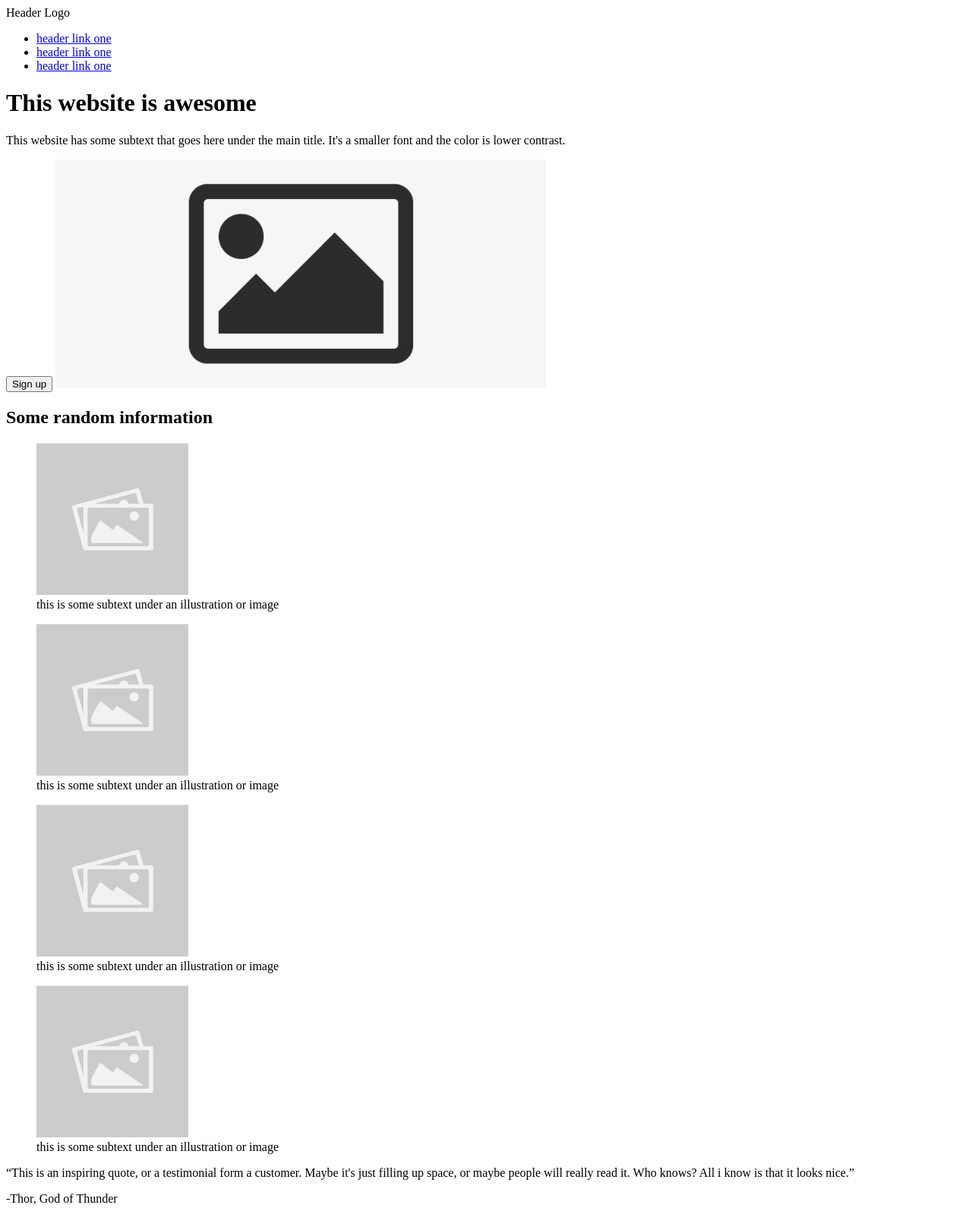
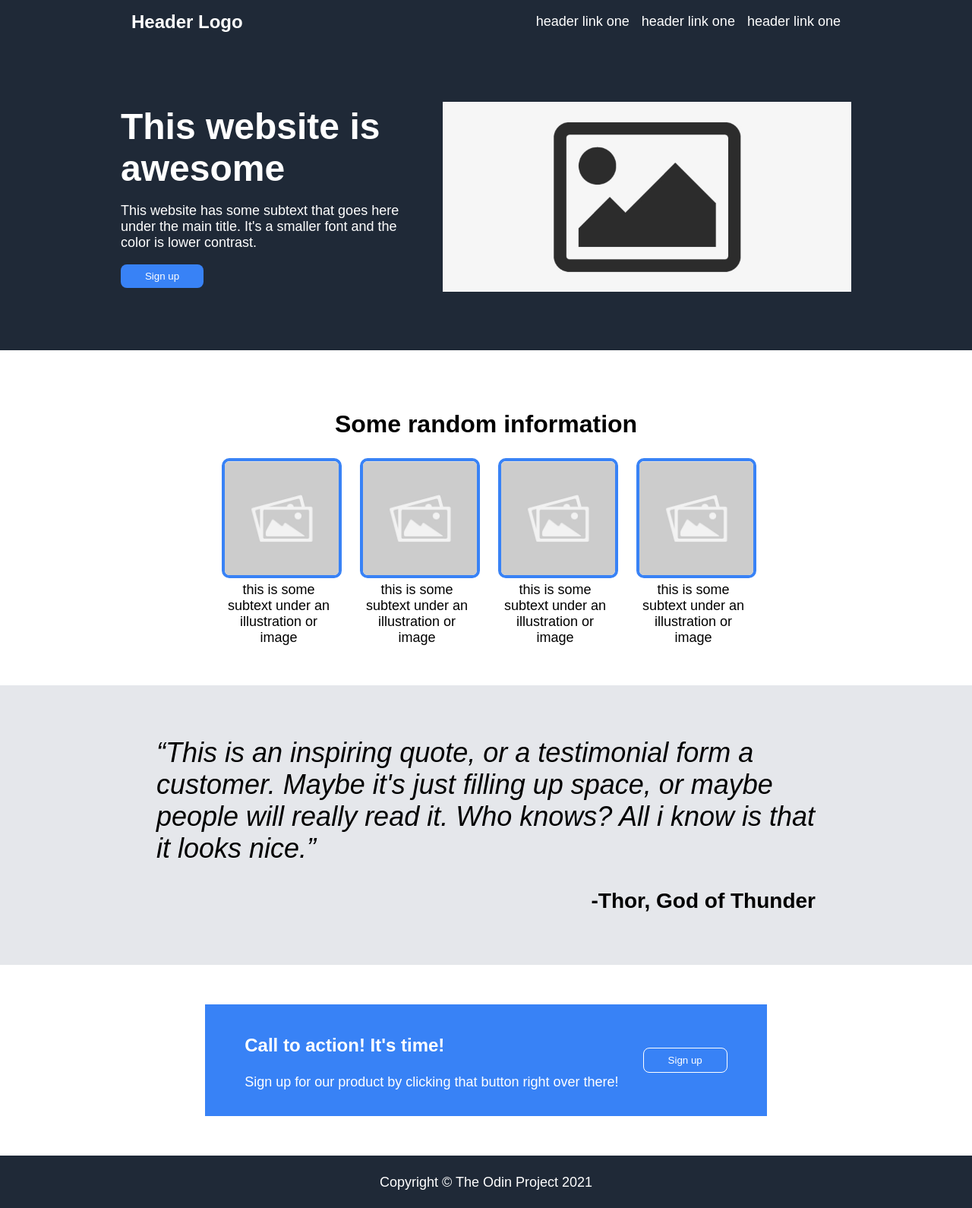
Before and after one commit to KuznetsovaMaria/Landing-page, a plain HTML site: page index.html in a window 1280 px wide. Shown: the top 1590 px of the page at 76% size. Drawn offline with Linux system fonts and the light colour scheme.

Commit message:
Add css to landing page

```diff
--- a/index.html
+++ b/index.html
@@ -10,7 +10,7 @@
         <header>
             <div class="logo">Header Logo</div>
             <nav>
-                <ul>
+                <ul class="navigation">
                     <li><a href="#">header link one</a></li>
                     <li><a href="#">header link one</a></li>
                     <li><a href="#">header link one</a></li>
@@ -18,13 +18,18 @@
             </nav>
         </header>
 
-        <div class="description">
+        <div class="content">
+            <div class="hero">
+                <div class="hero-text">
                     <h1>This website is awesome</h1>
                     <p>This website has some subtext that goes here under the main title.
                         It's a smaller font and the color is lower contrast.
                     </p>
                     <button class="sign-up">Sign up</button>
+                </div>
+                <div class="hero-img">
                     <img src="./img/86-861930_singapore-http-img-placeholder.png" alt="image placeholder">
+                </div>
             </div>
 
             <div class="information">
@@ -50,18 +55,23 @@
             </div>
 
             <div class="quote">
-            <p>
+                <div class="quote-container">
                     <q>This is an inspiring quote, or a testimonial form a customer. Maybe it's
                     just filling up space, or maybe people will really read it. Who knows?
                     All i know is that it looks nice.</q>
-                <p>-Thor, God of Thunder</p>
-            </p>
+                    <p class="quote-origin">-Thor, God of Thunder</p>
+                </div>
             </div>
 
             <div class="invitation">
+                <div class="invitation-color-box">
+                    <div class="sign-up-text">
                         <h3>Call to action! It's time!</h3>
                         <p>Sign up for our product by clicking that button right over there!</p>
+                    </div>
                     <button class="sign-up">Sign up</button>
+                </div>
+            </div>
         </div>
 
         <footer>
--- a/style.css
+++ b/style.css
@@ -1,9 +1,188 @@
-img {
-    height: 300px;
+body {
+    background-color: white;
+    margin: 0;
+    box-sizing: border-box;
+    display: flex;
+    flex-direction: column;
+    justify-content: center;
+    font-size: 18px;
+    font-family: 'Montserrat', sans-serif;
+}
+
+header,
+footer,
+.hero,
+.board,
+.navigation,
+.hero-text,
+.quote-container,
+.invitation {
+    display: flex;
+}
+
+header,
+footer,
+.hero {
+    background-color: #1f2937;
+    color: white;
+}
+
+.content > * {
+    padding: 52px;
+}
+
+header {
+    justify-content: space-around;
+    align-items: center;
+}
+
+.logo {
+    font-size: 24px;
+    font-weight: bold;
+}
+
+ul {
+    list-style: none;
+}
+
+a {
+    text-decoration: none;
+    color: white;
+    font-size: 18px;
+}
+
+.navigation {
+    gap: 16px;
+}
+
+.hero {
+    min-height: 300px;
+    gap: 24px;
+    justify-content: center;
+    flex-wrap: wrap;
+    flex: 0 1 auto;
+}
+
+h1 {
+    font-size: 48px;
+    font-weight: 900;
+    margin: 0;
+}
+
+.hero-text {
+    font-size: 18px;
+    flex-direction: column;
+    max-width: 400px;
+    align-self: center;
+}
+
+.hero-text .sign-up {
+    align-self: flex-start;
+}
+
+.hero img {
+    height: 250px;
     width: auto;
 }
 
+.hero-img {
+    display: flex;
+    flex-direction: column;
+    justify-content: center;
+}
+
+h2 {
+    text-align: center;
+    font-size: 32px;
+    font-weight: 900;
+}
+
+.board {
+    gap: 32px;
+    justify-content: center;
+    flex-wrap: wrap;
+}
+
+figure {
+    width: 150px;
+    padding: 0;
+    margin: 0;
+}
+
+figcaption {
+    text-align: center;
+}
+
 .board img {
-    height: 200px;
+    height: 150px;
     width: auto;
+    border: 4px solid #3882f6;
+    border-radius: 10px;
 }
+
+.quote-container {
+    max-width: 900px;
+    flex-direction: column;
+    align-items: center;
+    margin: auto;
+}
+
+.quote {
+    background-color: #e5e7eb;
+
+}
+
+q {
+    margin: 16px;
+    font-size: 36px;
+    font-style: italic;
+    font-weight: lighter;
+}
+
+.quote-origin {
+    text-align: end;
+    align-self: flex-end;
+    margin: 16px;
+    font-size: 28px;
+    font-weight: bold;
+}
+
+h3 {
+    font-size: 24px;
+}
+
+.invitation {
+    justify-content: center;
+    color: white;
+}
+
+.invitation .sign-up {
+    align-self: center;
+    border: 1px solid white;
+}
+
+.sign-up {
+    background-color: #3882f6;
+    color: white;
+    padding: 8px 32px;
+    border-radius: 8px;
+    border: 0;
+    flex-shrink: 0;
+}
+
+.invitation-color-box {
+    background-color: #3882f6;
+    padding: 16px 52px;
+    display: flex;
+    gap: 32px;
+}
+
+footer {
+    height: 70px;
+    justify-content: center;
+    align-items: center;
+}
+
+.sign-up:hover {
+    background-color: #2167d8;
+}
```
Lines whose indentation alone changed are shown as unchanged.
